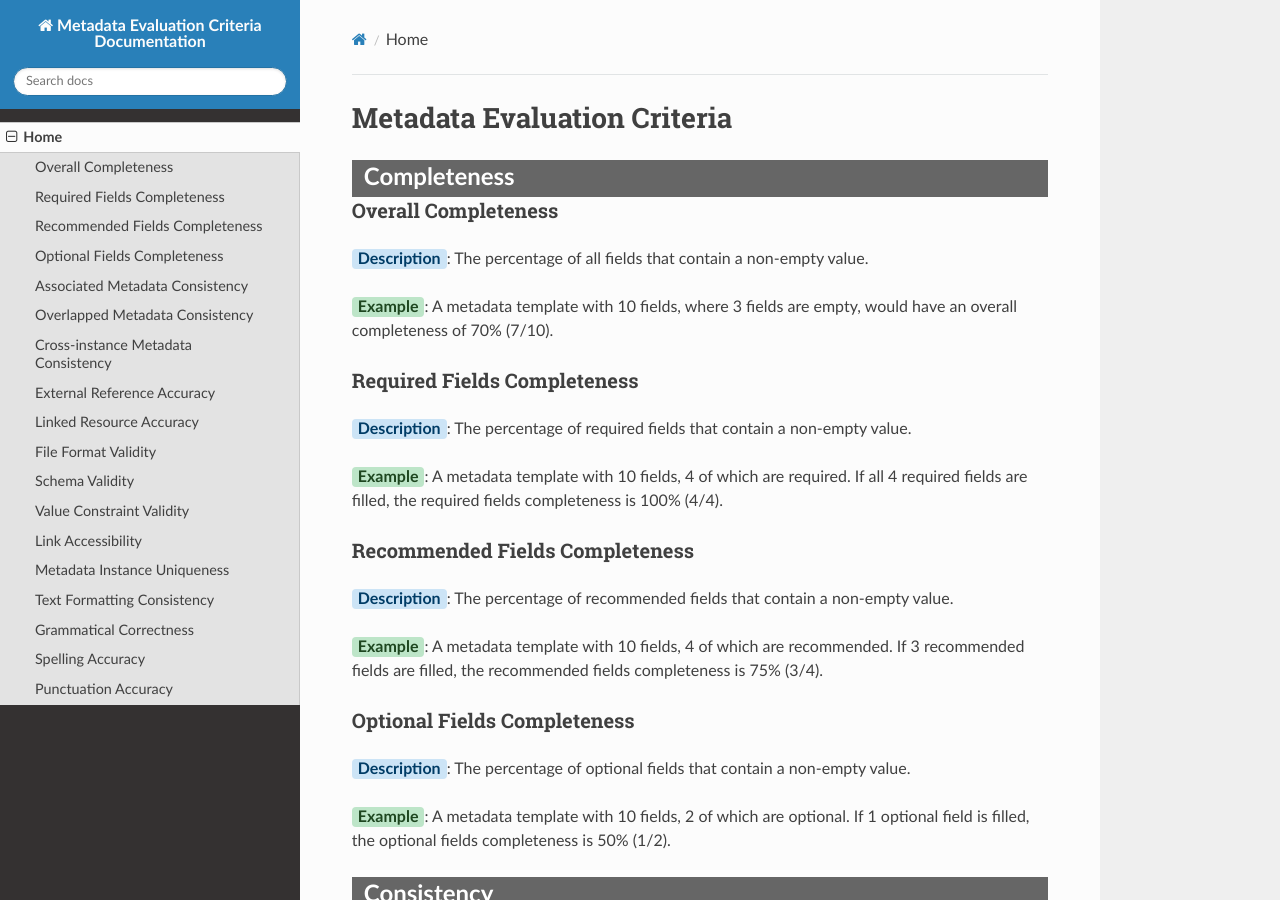
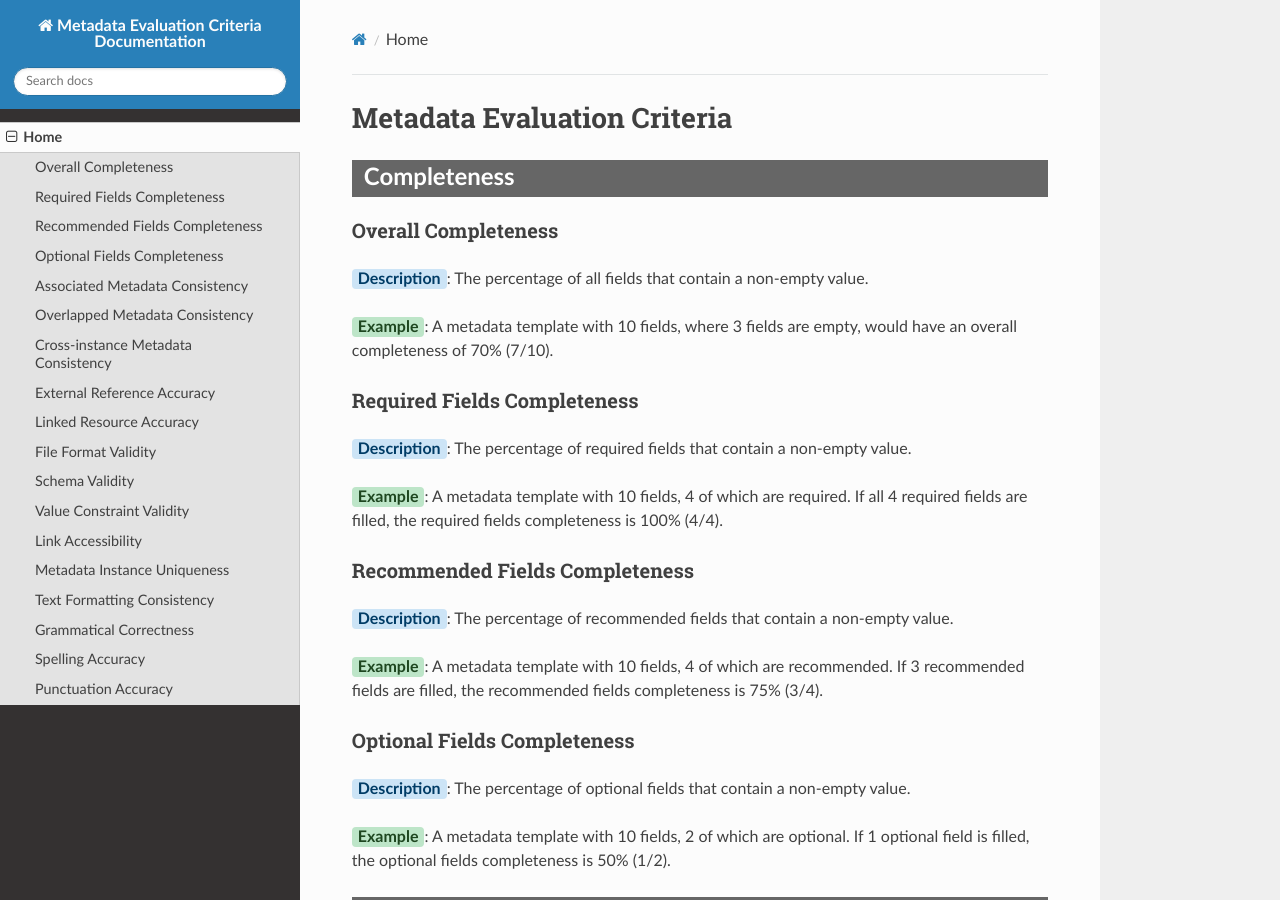
Before and after one commit to bmir-radx/metadata-evaluation-criteria, an MkDocs documentation site: the page built from docs/index.md, in a window 1280 px wide and 900 px high. Built offline with MkDocs 1.6.1, drawn with Linux system fonts in a browser that asks for light colours; nearby versions of some CDN libraries.

Commit message:
update index.md

```diff
--- a/docs/index.md
+++ b/docs/index.md
@@ -5,7 +5,7 @@ has_toc: true
 
 # Metadata Evaluation Criteria
 
-<div style="background-color: #666666; color: white; padding: 4px 12px; font-size: 1.5em; font-weight: bold; width: 100%;">
+<div style="background-color: #666666; color: white; padding: 4px 12px; font-size: 1.5em; font-weight: bold; width: 100%; margin-bottom: 20px;">
   Completeness
 </div>
 
@@ -36,7 +36,7 @@ has_toc: true
 <span style="background-color: #bde5c8; padding: 2px 6px; border-radius: 4px; font-weight: bold; color: #1e4620;">Example</span>: A metadata template with 10 fields, 2 of which are optional. If 1 optional field is filled, the optional fields completeness is 50% (1/2).
 
 
-<div style="background-color: #666666; color: white; padding: 4px 12px; font-size: 1.5em; font-weight: bold; width: 100%;">
+<div style="background-color: #666666; color: white; padding: 4px 12px; font-size: 1.5em; font-weight: bold; width: 100%; margin-bottom: 20px;">
   Consistency
 </div>
 
@@ -62,7 +62,7 @@ has_toc: true
 <span style="background-color: #bde5c8; padding: 2px 6px; border-radius: 4px; font-weight: bold; color: #1e4620;">Example</span>: If both the study-level and data file-level metadata include the `Study Name`, the value should be identical in both instances.
 
 
-<div style="background-color: #666666; color: white; padding: 4px 12px; font-size: 1.5em; font-weight: bold; width: 100%;">
+<div style="background-color: #666666; color: white; padding: 4px 12px; font-size: 1.5em; font-weight: bold; width: 100%; margin-bottom: 20px;">
   Accuracy
 </div>
 
@@ -80,7 +80,7 @@ has_toc: true
 <span style="background-color: #bde5c8; padding: 2px 6px; border-radius: 4px; font-weight: bold; color: #1e4620;">Example</span>: Verified that `ClinicalTrials.gov URLs` point to the corresponding study.
 
 
-<div style="background-color: #666666; color: white; padding: 4px 12px; font-size: 1.5em; font-weight: bold; width: 100%;">
+<div style="background-color: #666666; color: white; padding: 4px 12px; font-size: 1.5em; font-weight: bold; width: 100%; margin-bottom: 20px;">
   Validity
 </div>
 
@@ -106,7 +106,7 @@ has_toc: true
 <span style="background-color: #bde5c8; padding: 2px 6px; border-radius: 4px; font-weight: bold; color: #1e4620;">Example</span>: A field like `Subjects`, constrained to controlled terms from an ontology (e.g., MeSH), must use valid concept labels such as *COVID-19*. Free-text variations like *covid-19* are not accepted, as they do not match the standardized ontology term.
 
 
-<div style="background-color: #666666; color: white; padding: 4px 12px; font-size: 1.5em; font-weight: bold; width: 100%;">
+<div style="background-color: #666666; color: white; padding: 4px 12px; font-size: 1.5em; font-weight: bold; width: 100%; margin-bottom: 20px;">
   Accessibility
 </div>
 
@@ -118,7 +118,7 @@ has_toc: true
 <span style="background-color: #bde5c8; padding: 2px 6px; border-radius: 4px; font-weight: bold; color: #1e4620;">Example</span>: Fields such as `Study Website URL`, `ClinicalTrials.gov URL`, `Publication URLs`, `Funding Opportunity Announcement (FOA) URL`, and `RAPIDS Link` are tested to ensure they are not broken and point to the intended resources.
 
 
-<div style="background-color: #666666; color: white; padding: 4px 12px; font-size: 1.5em; font-weight: bold; width: 100%;">
+<div style="background-color: #666666; color: white; padding: 4px 12px; font-size: 1.5em; font-weight: bold; width: 100%; margin-bottom: 20px;">
   Uniqueness
 </div>
 
@@ -130,7 +130,7 @@ has_toc: true
 <span style="background-color: #bde5c8; padding: 2px 6px; border-radius: 4px; font-weight: bold; color: #1e4620;">Example</span>: Two instances with the same combination of `Study ID`, `Data File Name`, and `Version` would violate uniqueness. Each metadata instance should have a distinct identifier or a unique combination of key fields to prevent duplication.
 
 
-<div style="background-color: #666666; color: white; padding: 4px 12px; font-size: 1.5em; font-weight: bold; width: 100%;">
+<div style="background-color: #666666; color: white; padding: 4px 12px; font-size: 1.5em; font-weight: bold; width: 100%; margin-bottom: 20px;">
   Linguistic Quality
 </div>
 
```
